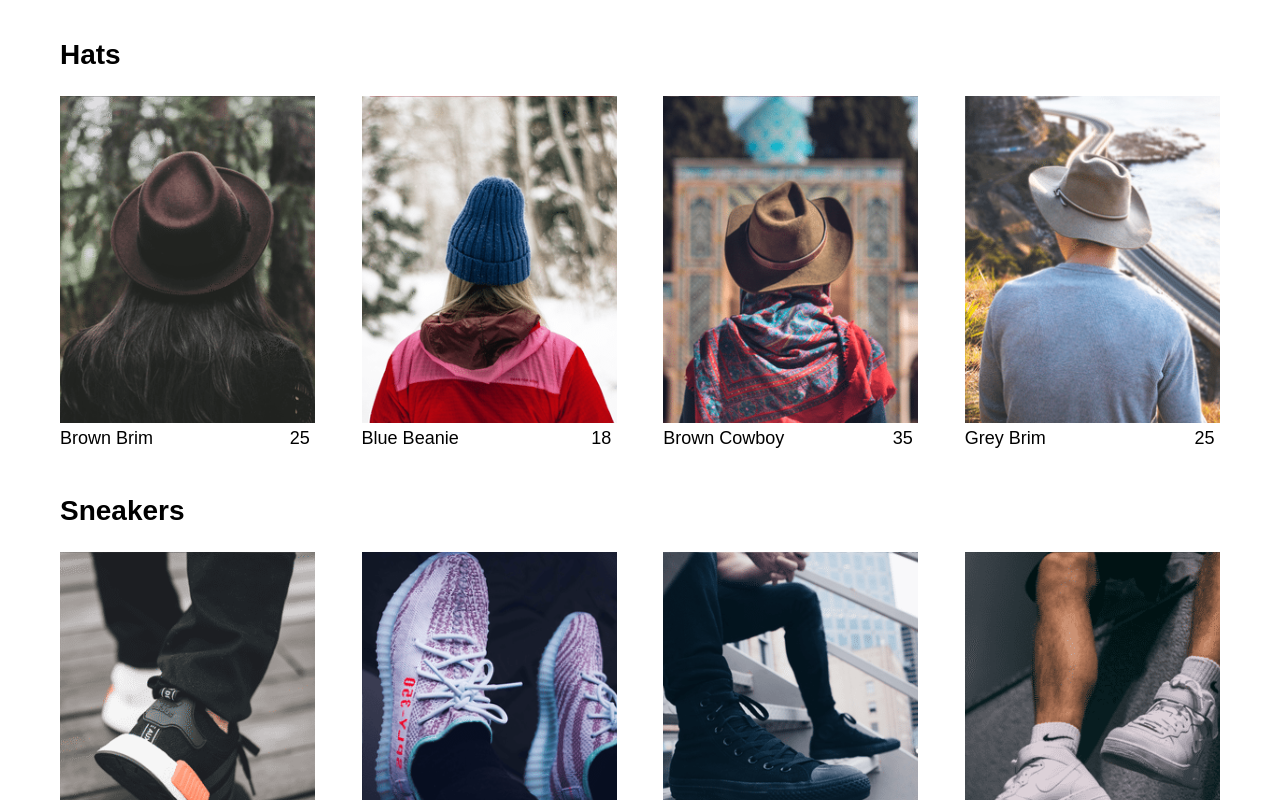
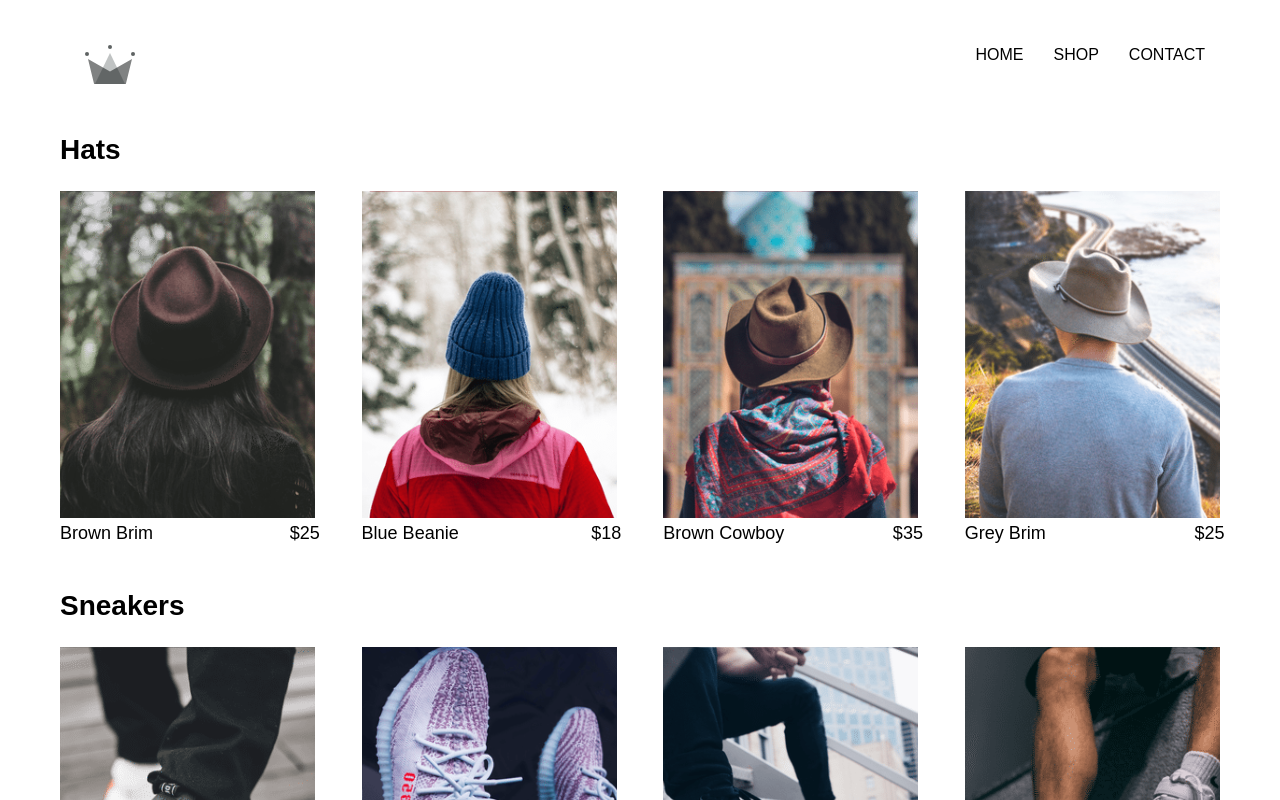
Before and after one commit to truongtmnt/online-clothing, a React (Create React App) app: page /shop in a window 1280 px wide. Shown: the top 800 px of the page. Built offline with nearby package versions, Linux system fonts and the light colour scheme; a web font is replaced by a local one.

Commit message:
update with header and logo

```diff
--- a/src/App.css
+++ b/src/App.css
@@ -4,3 +4,12 @@
 	font-family: "Yusei Magic", sans-serif;
 	padding: 20px 60px;
 }
+
+a {
+	text-decoration: none;
+	color: black;
+}
+
+a:hover {
+	color: green;
+}
--- a/src/App.js
+++ b/src/App.js
@@ -5,10 +5,12 @@
 
 import HomePage from "./pages/homepage/homepage.component";
 import ShopPage from "./pages/shop/shop.component.jsx";
+import Header from "./components/header/header.component.jsx";
 
 function App() {
 	return (
 		<div>
+			<Header />
 			<Switch>
 				<Route exact path='/' component={HomePage} />
 				<Route path='/shop' component={ShopPage} />
--- a/src/components/collection-item/collection-item.component.jsx
+++ b/src/components/collection-item/collection-item.component.jsx
@@ -13,7 +13,7 @@
 			></div>
 			<div className='collection-footer'>
 				<span className='name'>{name}</span>
-				<span className='price'>{price}</span>
+				<span className='price'>${price}</span>
 			</div>
 		</div>
 	);
--- a/src/components/collection-item/collection-item.styles.scss
+++ b/src/components/collection-item/collection-item.styles.scss
@@ -27,6 +27,7 @@
 
     .price {
       width: 10%;
+      float: left;
     }
   }
 }
--- /dev/null
+++ b/src/components/header/header.component.jsx
@@ -0,0 +1,25 @@
+import React from "react";
+import "./header.styles.scss";
+import { Link } from "react-router-dom";
+import { ReactComponent as Logo } from "../../assets/crown.svg";
+
+export default function Header() {
+	return (
+		<div className='header'>
+			<Link className='logo-container' to='/'>
+				<Logo className='logo' />
+			</Link>
+			<div className='options'>
+				<Link className='option' to='/'>
+					HOME
+				</Link>
+				<Link className='option' to='/shop'>
+					SHOP
+				</Link>
+				<Link className='option' to='/contact'>
+					CONTACT
+				</Link>
+			</div>
+		</div>
+	);
+}
--- /dev/null
+++ b/src/components/header/header.styles.scss
@@ -0,0 +1,25 @@
+.header {
+  height: 70px;
+  width: 100%;
+  display: flex;
+  justify-content: space-between;
+  margin-bottom: 25px;
+
+  .logo-container {
+    height: 100%;
+    width: 70px;
+    padding: 25px;
+  }
+
+  .options {
+    width: 50%;
+    height: 100%;
+    display: flex;
+    align-items: center;
+    justify-content: flex-end;
+
+    .option {
+      padding: 10px 15px;
+    }
+  }
+}
```
Also changed, not shown: src/assets/crown.svg (added), 1 other file (tests, documents, lock files or other folders).
